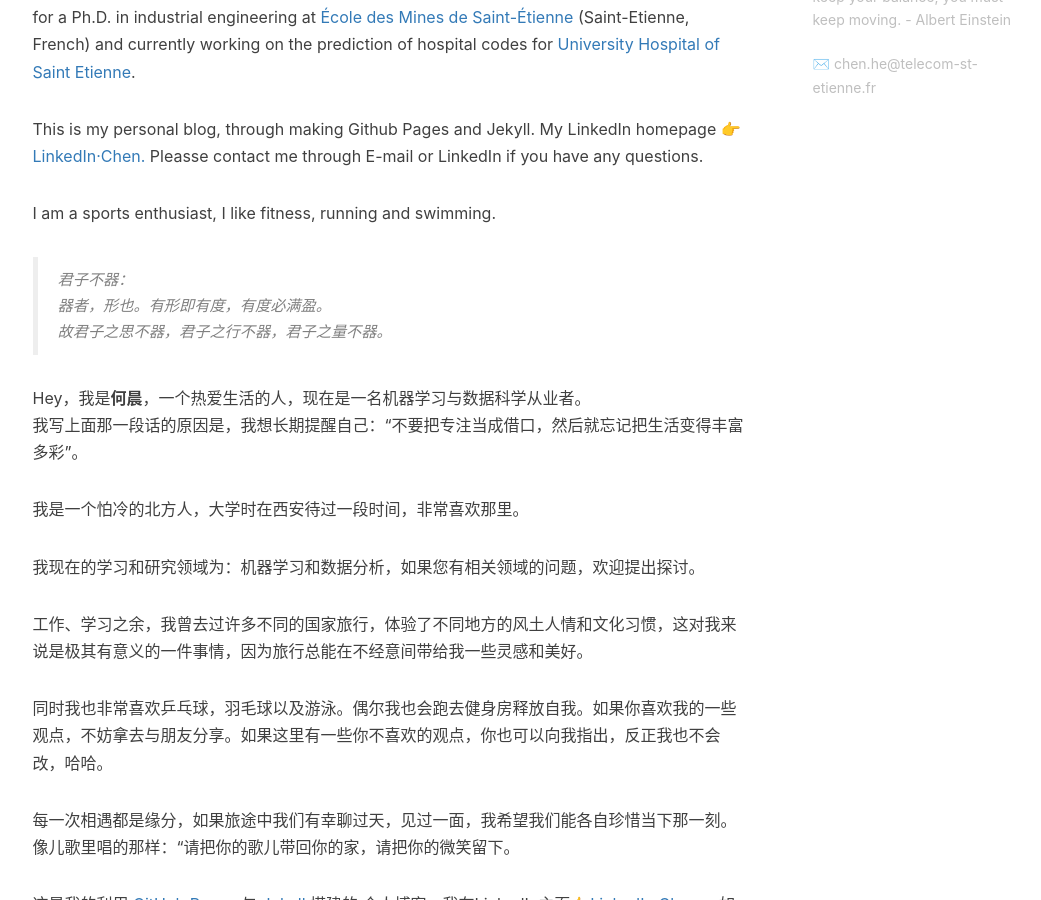
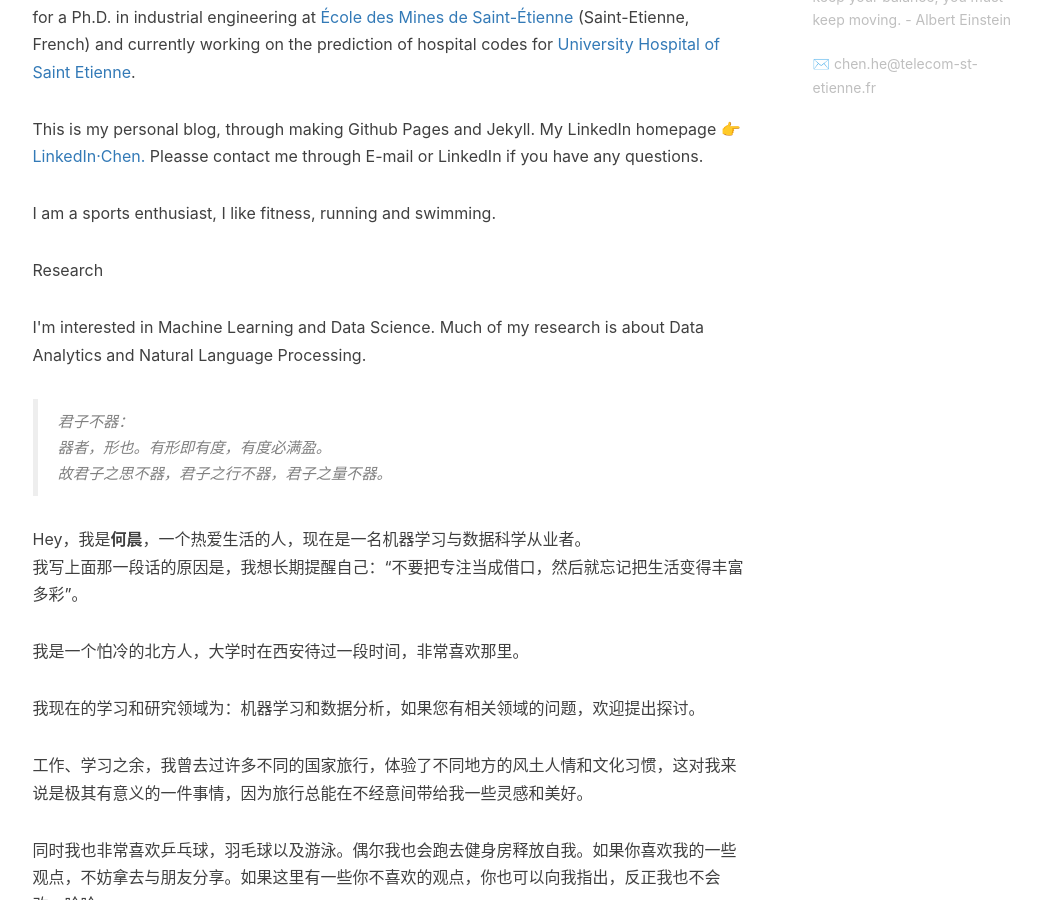
Before and after one commit to he-chen-95/he-chen-95.github.io, a Jekyll site: the page built from about.html, in a window 1280 px wide and 900 px high, scrolled down 860 px. Shown: the whole window, without its empty margins (135-1176 px from the left). Built offline with Jekyll 4.4.1, drawn with Linux system fonts in a browser that asks for light colours; nearby versions of some CDN libraries; comment, search, counter and statistics services are not loaded.

Commit message:
Update about.html

```diff
--- a/about.html
+++ b/about.html
@@ -25,6 +25,10 @@ header-img: "img/post-bg-rwd.jpg"
     <p>This is my personal blog, through making Github Pages and Jekyll. My LinkedIn homepage 👉 <a href="https://www.linkedin.com/in/chen-he-055b51110/">LinkedIn·Chen.</a> Pleasse contact me through E-mail or LinkedIn if you have any questions.</p>
 
     <p>I am a sports enthusiast, I like fitness, running and swimming.</p>
+
+    <heading>Research</heading>
+
+    <p>I'm interested in Machine Learning and Data Science. Much of my research is about Data Analytics and Natural Language Processing.</p>
 
     <!--
     <h5>Talks</h5>
```
